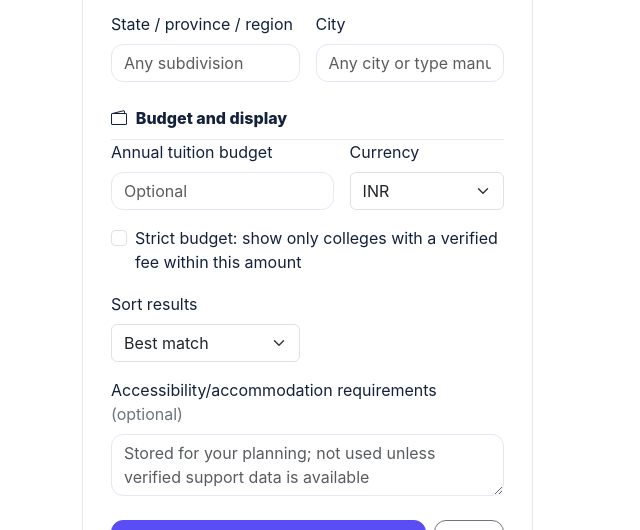
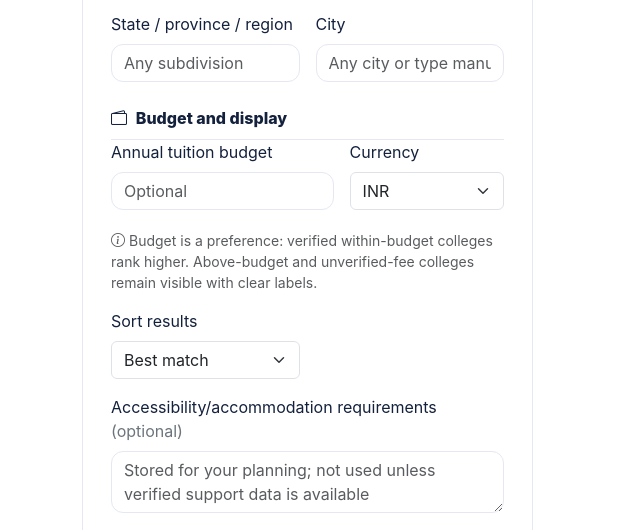
Before and after one commit to jagannath1473-ops/CareerCompass, a Flask app: page /preferences in a window 1280 px wide. Shown: the part 1185-1715 px from the top of the page, without its empty margins (0-640 px from the left). Run offline with Flask 3, Linux system fonts and the light colour scheme.

Commit message:
Update recommendation forms and catalogue counts

```diff
--- a/templates/colleges.html
+++ b/templates/colleges.html
@@ -16,7 +16,7 @@
       <div class="col-md-2"><label class="form-label">Currency</label><select class="form-select" name="budget_currency">{% for code in ['INR','USD','CAD','GBP','EUR','AUD','CHF','SGD','JPY','KRW','AED','NZD','MYR'] %}<option {% if values.budget_currency == code %}selected{% endif %}>{{ code }}</option>{% endfor %}</select></div>
       <div class="col-md-3"><label class="form-label">Sort</label><select class="form-select" name="sort"><option value="relevance">Best match</option><option value="location" {% if values.sort == 'location' %}selected{% endif %}>Location</option><option value="ranking" {% if values.sort == 'ranking' %}selected{% endif %}>Verified ranking</option><option value="tuition" {% if values.sort == 'tuition' %}selected{% endif %}>Verified tuition</option></select></div>
       <div class="col-md-4 d-flex gap-2"><button class="btn btn-primary flex-grow-1" type="submit"><i class="bi bi-search"></i> Search</button><a class="btn btn-outline-secondary" href="{{ url_for('colleges') }}">Reset</a></div>
-      <div class="col-12"><div class="form-check"><input class="form-check-input" type="checkbox" value="strict" name="budget_mode" id="explorerStrictBudget" {% if values.budget_mode == 'strict' %}checked{% endif %}><label class="form-check-label" for="explorerStrictBudget">Strict verified budget only</label></div></div>
+      <div class="col-12"><p class="form-text mb-0"><i class="bi bi-info-circle me-1"></i>Budget affects ranking only. Unknown and above-budget fees stay visible and are labelled honestly.</p></div>
     </div>
     <datalist id="countryOptions">{% for country in countries %}<option value="{{ country }}">{% endfor %}</datalist><script type="application/json" class="course-catalog-data">{{ course_catalog|tojson }}</script>
   </form>
@@ -27,7 +27,7 @@
     {% for college in bundle.page_items %}{% include "partials/college_match_card.html" %}{% endfor %}
   </div>
   <div class="content-card empty-state {% if bundle.page_items %}d-none{% endif %}" id="collegeEmpty"><i class="bi bi-search"></i><h2 class="h4">No colleges found matching all your selected preferences.</h2><p>No mandatory preference was ignored and no unrelated college was inserted.</p></div>
-  {% if not values.show_alternatives and bundle.exact_count == 0 %}<a class="btn btn-outline-primary w-100 mt-3" href="{{ url_for('colleges', q=query, preferred_course=values.preferred_course, career_field=values.career_field, study_scope=values.study_scope, institution_type=values.institution_type, preferred_country=values.preferred_country, preferred_state=values.preferred_state, preferred_city=values.preferred_city, budget_amount=values.budget_amount or '', budget_currency=values.budget_currency, budget_mode=values.budget_mode, sort=values.sort, show_alternatives=1) }}">Explore colleges outside my selected location</a>{% elif bundle.alternatives %}<div class="alert alert-warning mt-3"><strong>Broader alternatives shown by your request.</strong> They are not exact-location matches.</div>{% endif %}
+  {% if not values.show_alternatives and bundle.exact_count == 0 %}<a class="btn btn-outline-primary w-100 mt-3" href="{{ url_for('colleges', q=query, preferred_course=values.preferred_course, career_field=values.career_field, study_scope=values.study_scope, institution_type=values.institution_type, preferred_country=values.preferred_country, preferred_state=values.preferred_state, preferred_city=values.preferred_city, budget_amount=values.budget_amount or '', budget_currency=values.budget_currency, sort=values.sort, show_alternatives=1) }}">Explore colleges outside my selected location</a>{% elif bundle.alternatives %}<div class="alert alert-warning mt-3"><strong>Broader alternatives shown by your request.</strong> They are not exact-location matches.</div>{% endif %}
   {% if bundle.has_more %}<button class="btn btn-outline-primary w-100 mt-4" id="loadMoreColleges" type="button">Load more verified results</button>{% endif %}
 </div></section>
 {% endblock %}
--- a/templates/preferences.html
+++ b/templates/preferences.html
@@ -34,7 +34,7 @@
       <div class="row g-3">
         <div class="col-md-7"><label class="form-label">Annual tuition budget</label><input class="form-control" type="number" min="0" name="budget_amount" value="{{ values.get('budget_amount') or '' }}" placeholder="Optional"></div>
         <div class="col-md-5"><label class="form-label">Currency</label><select class="form-select" name="budget_currency">{% for code in ['INR','USD','CAD','GBP','EUR','AUD','CHF','SGD','JPY','KRW','AED','NZD','MYR'] %}<option {% if values.get('budget_currency','INR') == code %}selected{% endif %}>{{ code }}</option>{% endfor %}</select></div>
-        <div class="col-12"><div class="form-check"><input class="form-check-input" type="checkbox" value="strict" name="budget_mode" id="strictBudget" {% if values.get('budget_mode') == 'strict' %}checked{% endif %}><label class="form-check-label" for="strictBudget">Strict budget: show only colleges with a verified fee within this amount</label></div></div>
+        <div class="col-12"><p class="form-text mb-0"><i class="bi bi-info-circle me-1"></i>Budget is a preference: verified within-budget colleges rank higher. Above-budget and unverified-fee colleges remain visible with clear labels.</p></div>
         <div class="col-md-6"><label class="form-label">Sort results</label><select class="form-select" name="sort"><option value="relevance">Best match</option><option value="location" {% if values.get('sort') == 'location' %}selected{% endif %}>Location</option><option value="ranking" {% if values.get('sort') == 'ranking' %}selected{% endif %}>Verified ranking</option><option value="tuition" {% if values.get('sort') == 'tuition' %}selected{% endif %}>Verified tuition</option></select></div>
         <div class="col-12"><label class="form-label">Accessibility/accommodation requirements <span class="text-secondary">(optional)</span></label><textarea class="form-control" rows="2" name="accessibility" maxlength="500" placeholder="Stored for your planning; not used unless verified support data is available">{{ values.get('accessibility','') }}</textarea></div>
       </div>
@@ -46,7 +46,7 @@
 
   <div class="col-xl-7">
     {% if bundle is not none %}
-      <div class="results-heading mb-3"><div><span class="card-kicker">Recommendation result</span><h2 class="h4 mb-1">{{ bundle.exact_count }} exact matches</h2><p class="text-secondary mb-0">Country, state, city, programme, institution type and strict budget were applied before ranking.</p></div></div>
+        <div class="results-heading mb-3"><div><span class="card-kicker">Recommendation result</span><h2 class="h4 mb-1">{{ bundle.exact_count }} exact matches</h2><p class="text-secondary mb-0">Country, state, city, programme and institution type were applied before budget-aware ranking.</p></div></div>
       {% if bundle.page_items %}
         <div class="d-grid gap-3">
         {% for college in bundle.page_items %}
@@ -54,9 +54,9 @@
           {% include "partials/college_match_card.html" %}
         {% endfor %}
         </div>
-        {% if bundle.has_more %}<a class="btn btn-outline-primary w-100 mt-3" href="{{ url_for('colleges', preferred_course=values.preferred_course, career_field=values.career_field, study_scope=values.study_scope, institution_type=values.institution_type, preferred_country=values.preferred_country, preferred_state=values.preferred_state, preferred_city=values.preferred_city, budget_amount=values.budget_amount or '', budget_currency=values.budget_currency, budget_mode=values.budget_mode, sort=values.sort) }}">Open all results</a>{% endif %}
+        {% if bundle.has_more %}<a class="btn btn-outline-primary w-100 mt-3" href="{{ url_for('colleges', preferred_course=values.preferred_course, career_field=values.career_field, study_scope=values.study_scope, institution_type=values.institution_type, preferred_country=values.preferred_country, preferred_state=values.preferred_state, preferred_city=values.preferred_city, budget_amount=values.budget_amount or '', budget_currency=values.budget_currency, sort=values.sort) }}">Open all results</a>{% endif %}
       {% else %}
-        <div class="content-card empty-state"><i class="bi bi-funnel"></i><h3 class="h5">No colleges found matching all your selected preferences.</h3><p>No mandatory preference was ignored and no unrelated institution was substituted.</p><p class="small text-secondary">Applied: {{ values.preferred_course or 'Any course' }} · {{ values.institution_type }} · {{ values.preferred_city or 'Any city' }}, {{ values.preferred_state or 'Any state' }}, {{ values.preferred_country or values.study_scope }}{% if values.budget_mode == 'strict' and values.budget_amount %} · maximum {{ values.budget_currency }} {{ values.budget_amount|int }} verified annual tuition{% endif %}</p></div>
+        <div class="content-card empty-state"><i class="bi bi-funnel"></i><h3 class="h5">No colleges found matching all your selected preferences.</h3><p>No mandatory preference was ignored and no unrelated institution was substituted.</p><p class="small text-secondary">Applied: {{ values.preferred_course or 'Any course' }} · {{ values.institution_type }} · {{ values.preferred_city or 'Any city' }}, {{ values.preferred_state or 'Any state' }}, {{ values.preferred_country or values.study_scope }}</p></div>
       {% endif %}
       {% if not values.show_alternatives and bundle.exact_count == 0 %}<form method="post" class="mt-3"><input type="hidden" name="show_alternatives" value="1">{% for key, value in values.items() %}{% if key not in ['show_alternatives','page'] and value is not none %}<input type="hidden" name="{{ key }}" value="{{ value }}">{% endif %}{% endfor %}<button class="btn btn-outline-primary w-100" type="submit">Explore colleges outside my selected location</button></form>{% elif bundle.alternatives %}<div class="alert alert-warning mt-3"><strong>Broader alternatives shown by your request.</strong> These do not satisfy the selected city/state boundary and are labelled on each card.</div>{% endif %}
     {% else %}
```
Also changed, not shown: templates/index.html (+4 -4 lines).
